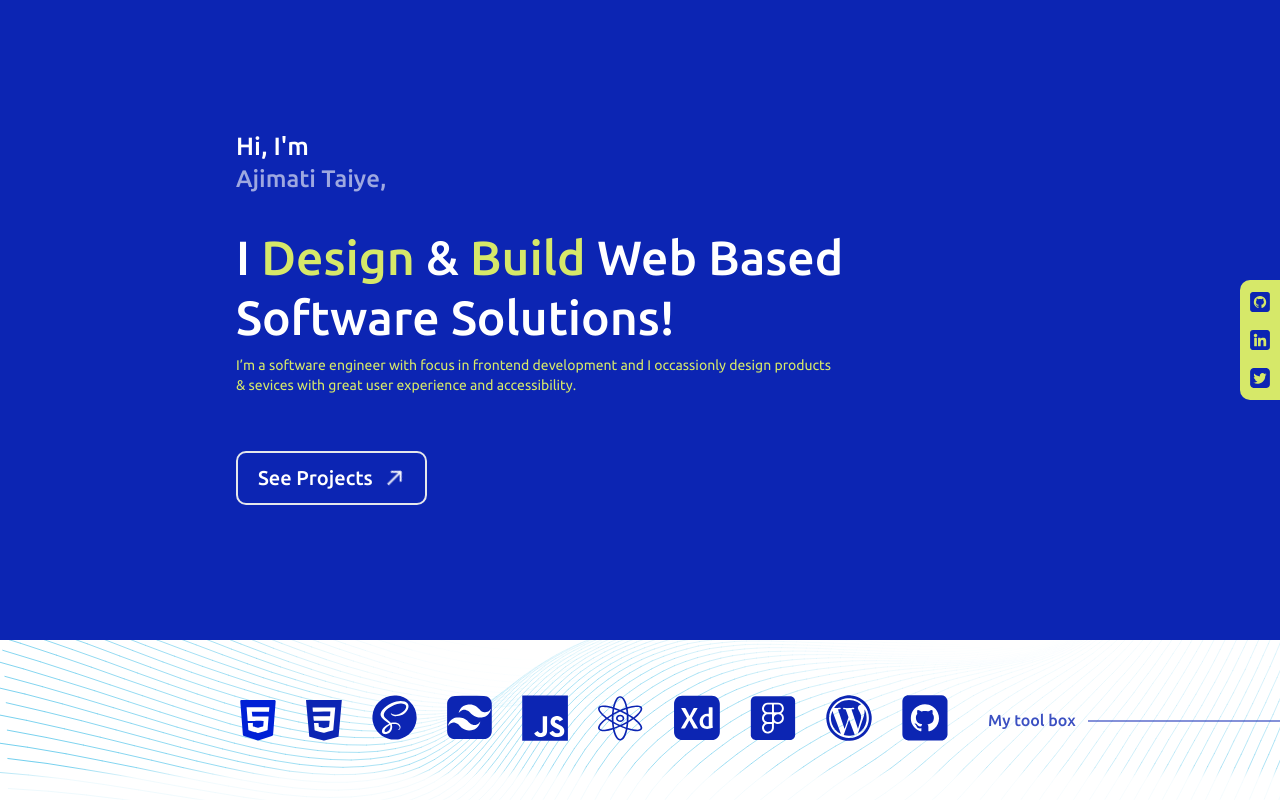
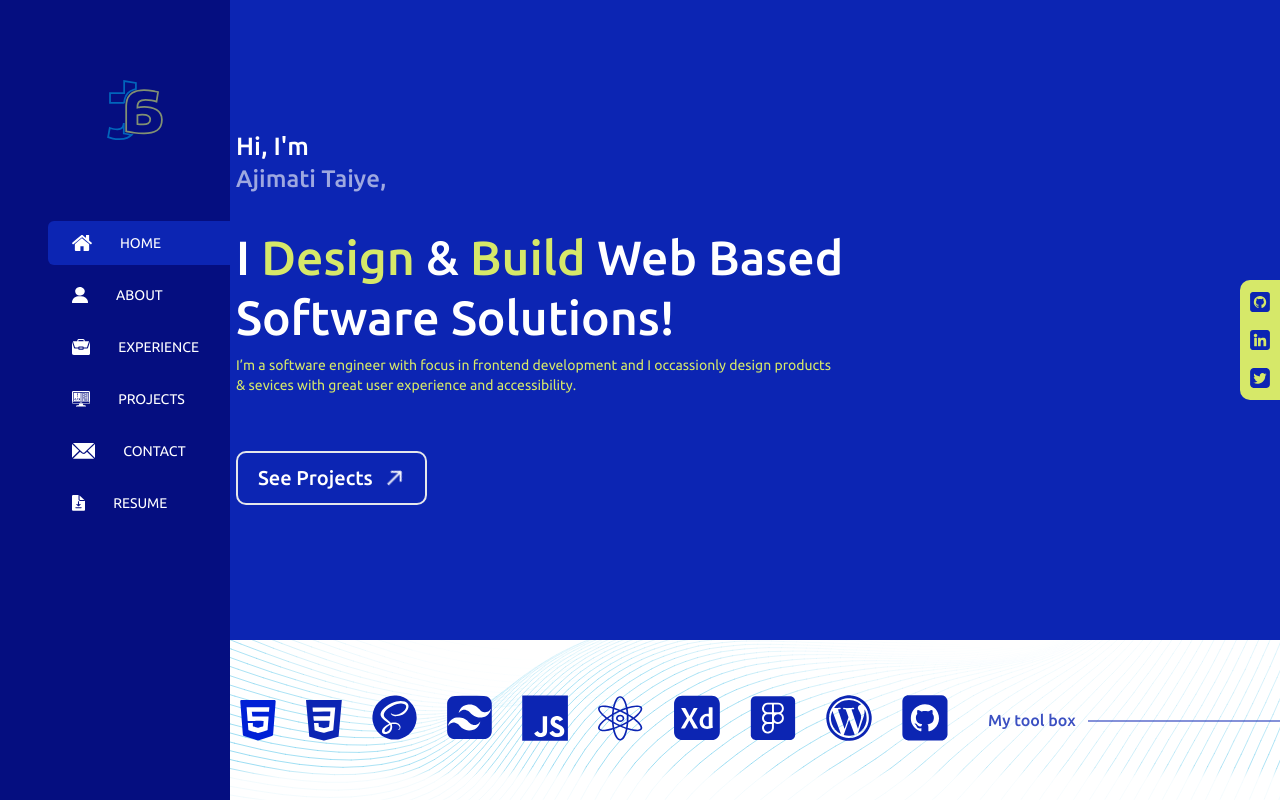
Before and after one commit to Teewaii/portfolioV3, a React (Create React App) app: page / in a window 1280 px wide. Shown: the top 800 px of the page. Built offline with nearby package versions, Linux system fonts and the light colour scheme; the HTML template or start-up script is replaced by a standard one; a web font is replaced by a local one.

Commit message:
Side bar transition update

```diff
--- a/src/App.js
+++ b/src/App.js
@@ -39,7 +39,7 @@ function App() {
   window.addEventListener("scroll", NavShadow);
 
   return (
-    <main className={toggle ? "App relative " : "h-[90vh] overflow-hidden"}>
+    <main className={toggle ? "App relative " : "h-[100vh] overflow-hidden"}>
       {/* <Nav
         toggle={toggle}
         toggleMenu={toggleMenu}
--- a/src/components/nav/SideNav.jsx
+++ b/src/components/nav/SideNav.jsx
@@ -39,12 +39,13 @@ export default function SideNav({ toggle, toggleMenu, setToggle }) {
       onClick={() => setToggle(true)}
       className={
         toggle
-          ? "absolute left-[-400px] top-0 bottom-0  bg-navbg text-[white] w-fit pl-20 h-[100vh] py-[2rem] lg:py-[5rem] space-y-16 md:space-y-20 2xl:space-y-28 group z-50 transition-all ease-in-out duration-300 "
-          : " absolute left-[0px] top-0 bottom-0 lg:block bg-navbg text-[white] w-fit hover:max-w-[230px] pl-8 h-[100vh] py-[5rem] space-y-16 md:space-y-20 2xl:space-y-28  group z-[90000] transition-all ease-in-out duration-300 "
+          ? "  fixed left-[-400px]  top-0 bottom-0 bg-navbg text-[white] hover:max-w-[230px] max-w-[80%] ease-in-out duration-300 pl-8 h-[100vh] py-[5rem] space-y-16 md:space-y-20 lg:left-0  lg:max-w-[150px] lg:block  2xl:space-y-28  group z-[90000] transition-all ease-in-out duration-300  "
+          : "fixed  left-0  top-0 bottom-0 bg-navbg text-[white] max-w-[80%]  pl-20 h-[100vh] py-[2rem] lg:py-[5rem] space-y-16 md:space-y-20 2xl:space-y-28 group z-50 transition-all ease-in-out duration-300  "
       }
+
       // {
       //   //   toggle
-      //   //     ? "absolute left-[0px] top-0 bottom-0 bg-navbg text-[white] w-fit pl-20 h-[100vh] py-[2rem] lg:py-[5rem] space-y-16 md:space-y-20 2xl:space-y-28 group z-50 transition-all ease-in-out duration-300 "
+      //   //     ? "absolute top-0 bottom-0 bg-navbg text-[white] w-fit pl-20 h-[100vh] py-[2rem] lg:py-[5rem] space-y-16 md:space-y-20 2xl:space-y-28 group z-50 transition-all ease-in-out duration-300 "
       //   //     : "absolute left-[-400px] top-0 bottom-0 bg-navbg text-[white] w-fit pl-20 h-[100vh] py-[2rem] lg:py-[5rem] space-y-16 md:space-y-20 2xl:space-y-28 group z-50 transition-all ease-in-out duration-300 "
       //   // }
     >
```
Also changed, not shown: sideNav backup.txt (added).
